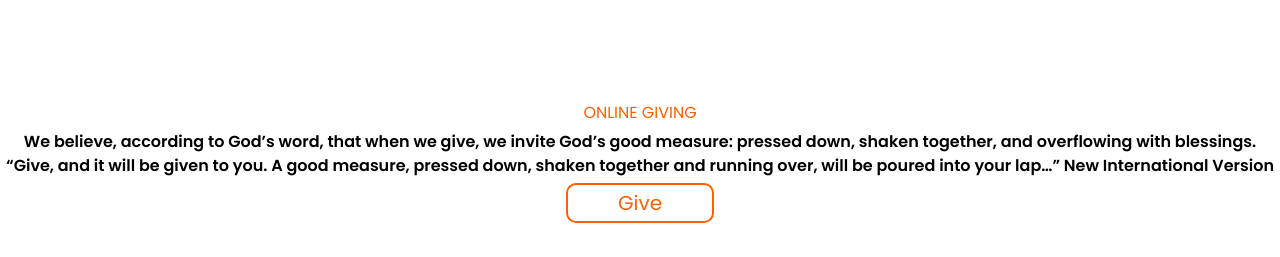
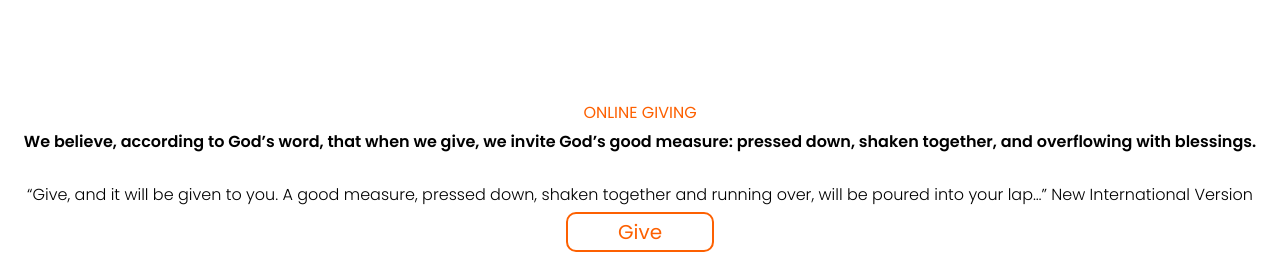
Before and after one commit to the-chronicles/mps-website, a React (Vite) app: page / in a window 1280 px wide. Shown: the part 1100-1357 px from the top of the page. Built offline with nearby package versions, Linux system fonts and the light colour scheme; the HTML template or start-up script is replaced by a standard one.

Commit message:
Update onlinegiving.tsx

```diff
--- a/src/layouts/onlinegiving.tsx
+++ b/src/layouts/onlinegiving.tsx
@@ -19,9 +19,15 @@ const Onlinegiving = () => {
             fontWeight={600}
           >
             We believe, according to God’s word, that when we give, we invite God’s good measure: pressed down, shaken together, and overflowing with blessings. <br />
-
-“Give, and it will be given to you. A good measure, pressed down, shaken together and running over, will be poured into your lap…”
+          <Text
+            mt={5}
+            fontSize={{ lg: 20, md: 20, sm: 10, base: 10 }}
+            fontWeight={300}
+          >
+            <br/>
+            “Give, and it will be given to you. A good measure, pressed down, shaken together and running over, will be poured into your lap…”
 New International Version
+            </Text>
           </Text>
           <Center mt={5}>
             <Link to='/giving'>
```
